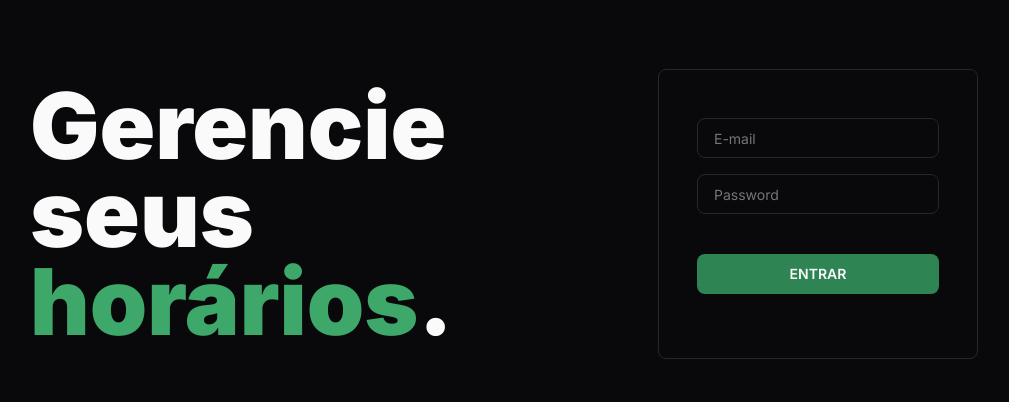
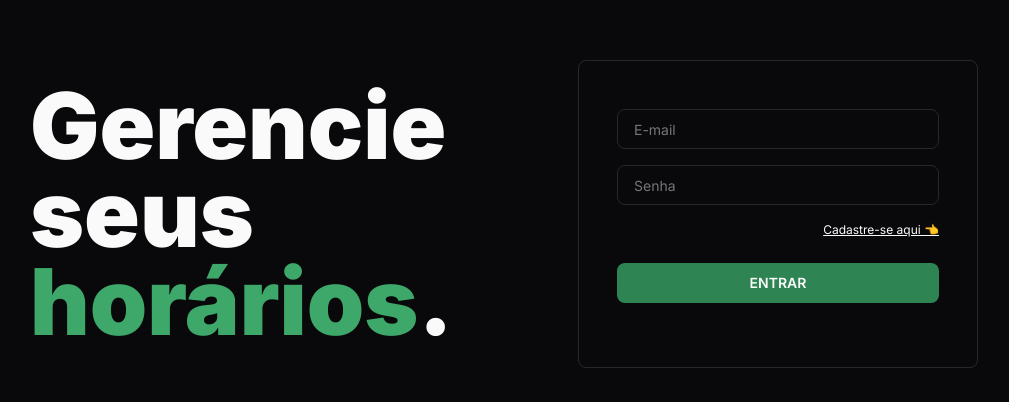
Before and after one commit to MarcosRene/athena, a React (Vite) app: page /sign-in in a window 1280 px wide. Shown: the part 186-588 px from the top of the page, without its empty margins (136-1145 px from the left). Built offline with nearby package versions, Linux system fonts and the light colour scheme.

Commit message:
refactor: add routes

```diff
--- a/src/pages/_layouts/app.tsx
+++ b/src/pages/_layouts/app.tsx
@@ -1,13 +1,19 @@
+import { Outlet } from 'react-router-dom'
+
 import { Header } from '@/components/header'
-import { Outlet } from 'react-router-dom'
+import { Sidebar } from '@/components/sidebar'
 
 export function AppLayout() {
   return (
-    <div className="w-full h-screen flex justify-start flex-col bg-black100">
+    <div className="container px-[1.6rem] h-screen m-auto flex justify-start flex-col">
       <Header />
 
-      <div className="px-12">
-        <Outlet />
+      <div className="h-full flex">
+        <Sidebar />
+
+        <div className="ml-[2.4rem]">
+          <Outlet />
+        </div>
       </div>
     </div>
   )
--- a/src/pages/auth/sign-in.tsx
+++ b/src/pages/auth/sign-in.tsx
@@ -1,28 +1,37 @@
 import { useState } from 'react'
-import { useNavigate } from 'react-router-dom'
+import { Helmet } from 'react-helmet-async'
+import { useNavigate, useLocation, Link } from 'react-router-dom'
 
 import { Button } from '@/components/button'
 
 export function SignIn() {
   const navigate = useNavigate()
+  const location = useLocation()
 
   const [email, setEmail] = useState('')
   const [password, setPassword] = useState('')
 
-  function handleSubmit() {
+  const isBackFromSignUpPage = location.state?.from === '/sign-up'
+
+  function onSubmit() {
     navigate('/')
   }
 
   return (
-    <div className="max-w-[102.4rem] py-[4.8rem] px-[3.8rem] flex items-center justify-between gap-8">
+    <>
+      <Helmet title="Login" />
+
+      <div
+        className={`max-w-[102.4rem] py-[4.8rem] px-[3.8rem] flex items-center justify-between gap-8 ${isBackFromSignUpPage && 'animate-slider-left-to-right'}`}
+      >
         <h1 className="text-[9.2rem] font-black leading-[8.8rem]">
           Gerencie seus <span className="text-green-500">horários</span>.
         </h1>
 
         <form
-        onSubmit={handleSubmit}
-        aria-label="form"
-        className="w-full max-w-[32rem] py-[4.8rem] px-[3.8rem] border border-[#27272a] rounded-[0.8rem]"
+          onSubmit={onSubmit}
+          aria-label="sign-in-form"
+          className="w-full max-w-[40rem] py-[4.8rem] px-[3.8rem] border border-[#27272a] rounded-[0.8rem]"
         >
           <label className="text-[1.2rem] mb-[1.6rem] block" htmlFor="email">
             <input
@@ -39,20 +48,25 @@ export function SignIn() {
             <input
               id="password"
               type="password"
-            placeholder="Password"
+              placeholder="Senha"
               value={password}
               onChange={(event) => setPassword(event.target.value)}
               className="h-[4rem] w-full py-0 px-[1.6rem] text-[1.4rem] bg-black-100 text-white-100 border border-[#27272a] rounded-[0.8rem] placeholder-[#767676] focus:border-[transparent] focus:outline outline-2 outline-green-600"
             />
           </label>
 
-        <Button
-          type="submit"
-          className="w-full mt-[4rem] mb-[1.6rem] uppercase"
+          <Link
+            to="/sign-up"
+            className="w-full h-auto mb-[2.4rem] bg-transparent underline text-[1.2rem] text-end transition-colors block hover:text-[#a1a1aa]"
           >
+            Cadastre-se aqui 👈
+          </Link>
+
+          <Button type="submit" className="w-full mb-[1.6rem] uppercase">
             Entrar
           </Button>
         </form>
       </div>
+    </>
   )
 }
```
Also changed, not shown: src/routes.tsx (+27 -1 lines), 1 other file (tests, documents, lock files or other folders). Lines whose indentation alone changed are shown as unchanged.
